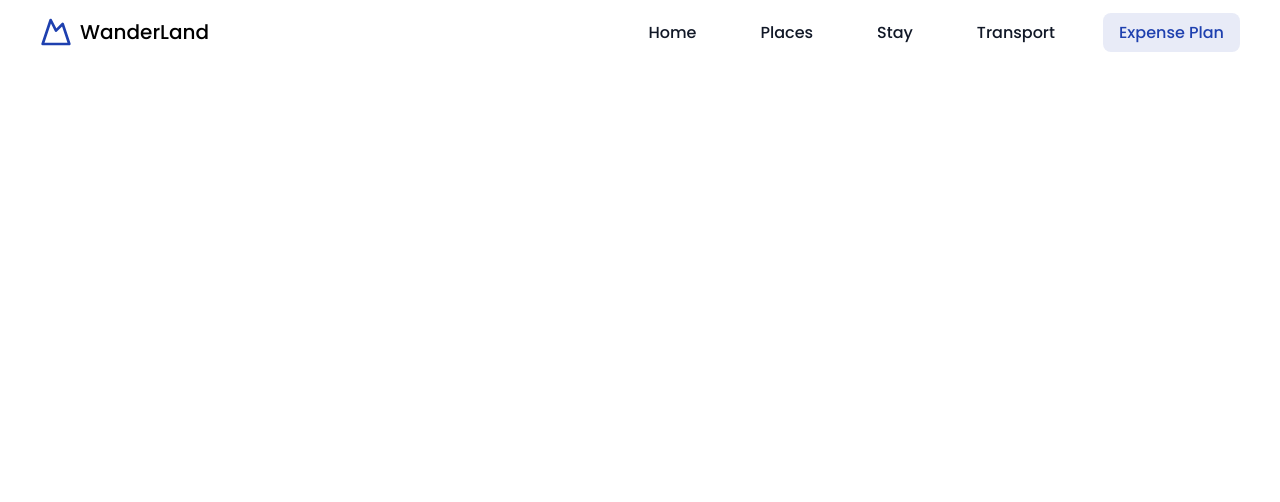
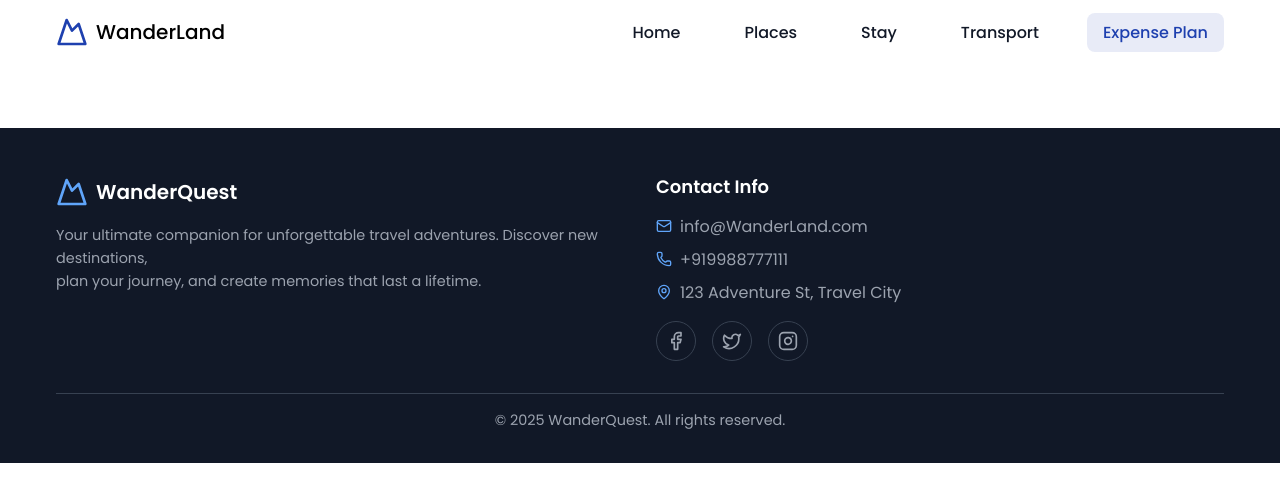
Before and after one commit to bigXalok/capstonesem2, a React (Vite) app: page /expense-plan in a window 1280 px wide. Shown: the top 502 px of the page. Built offline with nearby package versions, Linux system fonts and the light colour scheme.

Commit message:
footer complete

```diff
--- a/src/components/Footer.css
+++ b/src/components/Footer.css
@@ -0,0 +1,118 @@
+.footer {
+    background-color: #111827;
+    color: white;
+    padding: 3rem 0 1rem;
+    margin-top: 4rem;
+}
+
+.footer-container {
+    max-width: 1200px;
+    margin: 0 auto;
+    padding: 0 1rem;
+}
+
+.footer-grid {
+    display: grid;
+    grid-template-columns: repeat(auto-fit, minmax(250px, 1fr));
+    gap: 2rem;
+    margin-bottom: 2rem;
+}
+
+.footer-brand {
+    display: flex;
+    align-items: center;
+    gap: 0.5rem;
+    margin-bottom: 1rem;
+}
+
+.footer-brand svg {
+    color: #60a5fa;
+}
+
+.footer-brand span {
+    font-size: 1.25rem;
+    font-weight: 700;
+}
+
+.footer-description {
+    color: #9ca3af;
+    font-size: 0.9rem;
+    line-height: 1.6;
+    text-align: left;
+}
+
+.footer-section h3 {
+    font-size: 1.125rem;
+    margin-bottom: 1rem;
+    color: white;
+}
+
+.footer-contact {
+    list-style: none;
+    padding: 0;
+    margin: 0;
+}
+
+.footer-contact li {
+    display: flex;
+    align-items: center;
+    gap: 0.5rem;
+    margin-bottom: 0.5rem;
+    color: #9ca3af;
+    cursor: pointer;
+    transition: color 0.2s ease-in-out;
+}
+
+.footer-contact li:hover {
+    color: white;
+}
+
+.footer-contact svg {
+    color: #60a5fa;
+}
+
+.footer-social {
+    display: flex;
+    gap: 1rem;
+    margin-top: 1rem;
+}
+
+.footer-social a {
+    color: #9ca3af;
+    transition: all 0.2s ease-in-out;
+    display: flex;
+    align-items: center;
+    justify-content: center;
+    width: 40px;
+    height: 40px;
+    border-radius: 50%;
+    border: 1px solid #374151;
+}
+
+.footer-social a:hover {
+    color: white;
+    background-color: #374151;
+}
+
+.footer-bottom {
+    border-top: 1px solid #374151;
+    padding-top: 1rem;
+    text-align: center;
+    color: #9ca3af;
+    font-size: 0.9rem;
+}
+
+@media (max-width: 768px) {
+    .footer-grid {
+        grid-template-columns: 1fr;
+        gap: 1.5rem;
+    }
+    .footer-social {
+        justify-content: center;
+        margin-top: 1.5rem;
+    }
+    .footer-description,
+    .footer-section {
+        text-align: center;
+    }
+}
--- a/src/components/Footer.jsx
+++ b/src/components/Footer.jsx
@@ -1,4 +1,66 @@
-const Footer = ()=>{
+import {
+  Mountain,
+  Facebook,
+  Twitter,
+  Instagram,
+  Mail,
+  Phone,
+  MapPin,
+} from "lucide-react";
+import "./Footer.css";
 
-}
+const Footer = () => {
+  return (
+    <footer className="footer">
+      <div className="footer-container">
+        <div className="footer-grid">
+          <div>
+            <div className="footer-brand">
+              <Mountain size={32} />
+              <span>WanderQuest</span>
+            </div>
+            <p className="footer-description">
+              Your ultimate companion for unforgettable travel adventures.
+              Discover new destinations,
+              <br />
+              plan your journey, and create memories that last a lifetime.
+            </p>
+          </div>
+
+
+          <div className="footer-section">
+            <h3>Contact Info</h3>
+            <ul className="footer-contact">
+              <li>
+                <Mail size={16} /> <span>info@WanderLand.com</span>
+              </li>
+              <li>
+                <Phone size={16} /> <span>+919988777111</span>
+              </li>
+              <li>
+                <MapPin size={16} /> <span>123 Adventure St, Travel City</span>
+              </li>
+            </ul>
+            <div className="footer-social">
+              <a href="#">
+                <Facebook size={20} />
+              </a>
+              <a href="#">
+                <Twitter size={20} />
+              </a>
+              <a href="#">
+                <Instagram size={20} />
+              </a>
+            </div>
+          </div>
+        </div>
+
+
+        <div className="footer-bottom">
+          <p>&copy; 2025 WanderQuest. All rights reserved.</p>
+        </div>
+      </div>
+    </footer>
+  );
+};
 export default Footer;
--- a/src/index.css
+++ b/src/index.css
@@ -2,8 +2,64 @@
 * {
     margin: 0;
     padding: 0;
+    box-sizing: border-box;
 }
 
 body {
     font-family: "Poppins", sans-serif;
 }
+
+h1,
+h2,
+h3,
+h4,
+h5,
+h6 {
+    font-weight: 700;
+    line-height: 1.2;
+    margin-bottom: 1rem;
+}
+
+h1 {
+    font-size: 2.5rem;
+}
+
+h2 {
+    font-size: 2rem;
+}
+
+h3 {
+    font-size: 1.5rem;
+}
+
+p {
+    margin-bottom: 1rem;
+}
+
+a {
+    color: #1e40af;
+    text-decoration: none;
+    transition: all 0.2s ease-in-out;
+}
+
+a:hover {
+    color: #ea580c;
+}
+
+.flex {
+    display: flex;
+}
+
+.flex-center {
+    align-items: center;
+    justify-content: center;
+}
+
+.flex-between {
+    align-items: center;
+    justify-content: space-between;
+}
+
+.text-center {
+    text-align: center;
+}
```
